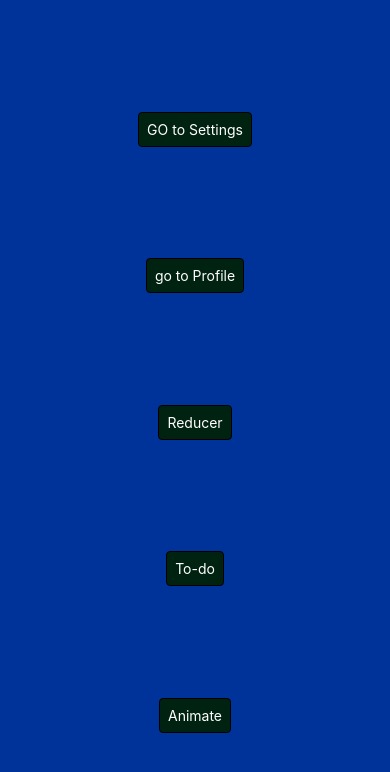
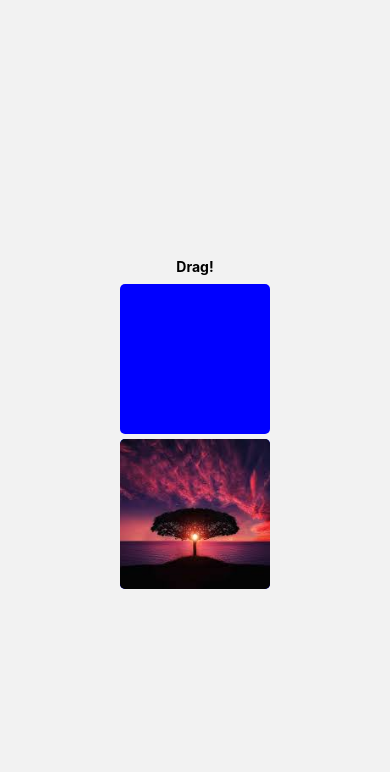
Before and after one commit to umerzulfiqar021/CodekApp, a React Native app: screen /Pan in a window 390 px wide. Shown: the top 772 px of the page. Built offline with nearby package versions, Linux system fonts and the light colour scheme.

Commit message:
Panresponder done

```diff
--- a/App.js
+++ b/App.js
@@ -10,6 +10,7 @@ import Setting from "./src/screens/Tabs/Setting"
 import ReducerScreen from "./src/screens/Tabs/ReducerScreen"
 import Todo from "./src/screens/Tabs/Todo";
 import Animate from "./src/screens/Animate";
+import Pan from "./src/screens/Pan";
 export default function App() {
   // Stack= createStackNavigator()
   const Root = createStackNavigator();
@@ -38,6 +39,7 @@ export default function App() {
       />
       <Root.Screen name= 'Todo' component={Todo} options={{headerShown:false}}/>
       <Root.Screen name= 'Animate' component={Animate} options={{headerShown:false}}/>
+      <Root.Screen name= 'Pan' component={Pan} options={{headerShown:false}}/>
 
       </Root.Navigator>
     </NavigationContainer>
--- a/src/screens/Animate.tsx
+++ b/src/screens/Animate.tsx
@@ -4,6 +4,7 @@ import ButtonComponent from '../components/ButtonComponent'
 
 const Animate = () => {
 const fade = useAnimatedValue(0)
+
 const fadeIn = ()=> {
 Animated.timing(fade,{
     toValue:1,
@@ -34,6 +35,19 @@ Animated.timing(fade,{
               ]}>
 
               <Text style={styles.fadingText}>Fading View!</Text>
+              <Animated.Text
+              style = {{
+                fontSize: 42,
+                transform:[{
+                  translateY: fade.interpolate({
+                    inputRange:[0,1],
+                    outputRange:[0,400]
+                  })
+                }]
+              }}
+              >
+                i will move in through y-axis
+              </Animated.Text>
             </Animated.View>
             <Animated.Image
             style = {[styles.image,
--- /dev/null
+++ b/src/screens/Pan.tsx
@@ -0,0 +1,75 @@
+import { Animated, PanResponder, SafeAreaView, StyleSheet, Text, View } from 'react-native'
+import React, { useRef } from 'react'
+import { transform } from '@babel/core'
+
+const Pan = () => {
+    const pan = useRef(new Animated.ValueXY()).current
+    const panImage = useRef(new Animated.ValueXY()).current
+
+
+    const panResponder = useRef(
+        PanResponder.create({
+            onMoveShouldSetPanResponder: () => true,
+            onPanResponderMove: Animated.event([null,{dx:pan.x, dy: pan.y}],
+
+            ),
+            onPanResponderRelease: () =>{
+                pan.extractOffset()
+            }
+        })
+    ).current
+    const panResponderImage = useRef(
+        PanResponder.create({
+            onMoveShouldSetPanResponder: () => true,
+            onPanResponderMove: Animated.event([null,{dx:panImage.x, dy: panImage.y}],
+
+            ),
+            onPanResponderRelease: () =>{
+                panImage.extractOffset()
+            }
+        })
+    ).current
+  return (
+    <SafeAreaView style={styles.container}>
+    <Text style={styles.titleText}>Drag!</Text>
+    <Animated.View
+      style={{
+        transform: [{translateX: pan.x}, {translateY: pan.y}],
+      }}
+      {...panResponder.panHandlers}>
+      <View style={styles.box} />
+
+    </Animated.View>
+    <Animated.Image
+    style = {[styles.box,
+        {transform:[{translateX: panImage.x}, {translateY: panImage.y}],}
+    ]}
+    source={require('../assets/images/images.jpeg')}
+         {...panResponderImage.panHandlers}
+
+         />
+  </SafeAreaView>
+  )
+}
+
+export default Pan
+
+const styles = StyleSheet.create({
+    container: {
+        flex: 1,
+        alignItems: 'center',
+        justifyContent: 'center',
+      },
+      titleText: {
+        fontSize: 14,
+        lineHeight: 24,
+        fontWeight: 'bold',
+      },
+      box: {
+        height: 150,
+        width: 150,
+        backgroundColor: 'blue',
+        borderRadius: 5,
+        marginTop: 5
+      },
+    });
--- a/src/screens/Tabs/Home.tsx
+++ b/src/screens/Tabs/Home.tsx
@@ -25,7 +25,9 @@ const Home = ({navigation,route}) => {
     const onclick5 = ()=> {
       navigation.push('Animate')
     }
-
+    const onclick6 = ()=> {
+      navigation.push('Pan')
+    }
   return (
 
     <View style = {styles.main}>
@@ -36,6 +38,7 @@ const Home = ({navigation,route}) => {
       <ButtonComponent  title='Reducer' onPress={onclick3}/>
       <ButtonComponent  title='To-do' onPress={onclick4}/>
       <ButtonComponent  title='Animate' onPress={onclick5}/>
+      <ButtonComponent  title='Pan Responder' onPress={onclick6}/>
 
     </View>
 
--- a/src/screens/Tabs/Profile.tsx
+++ b/src/screens/Tabs/Profile.tsx
@@ -3,6 +3,7 @@ import React, { useEffect, useState } from 'react'
 import AsyncStorage from '@react-native-async-storage/async-storage'
 import Input from '../../components/Input'
 const STORAGE_KEY = 'ASYNC_STORAGE_NAME_EXAMPLE'
+
 const Profile = ({route}) => {
   const [name,setName] = useState('Umer')
 
```
